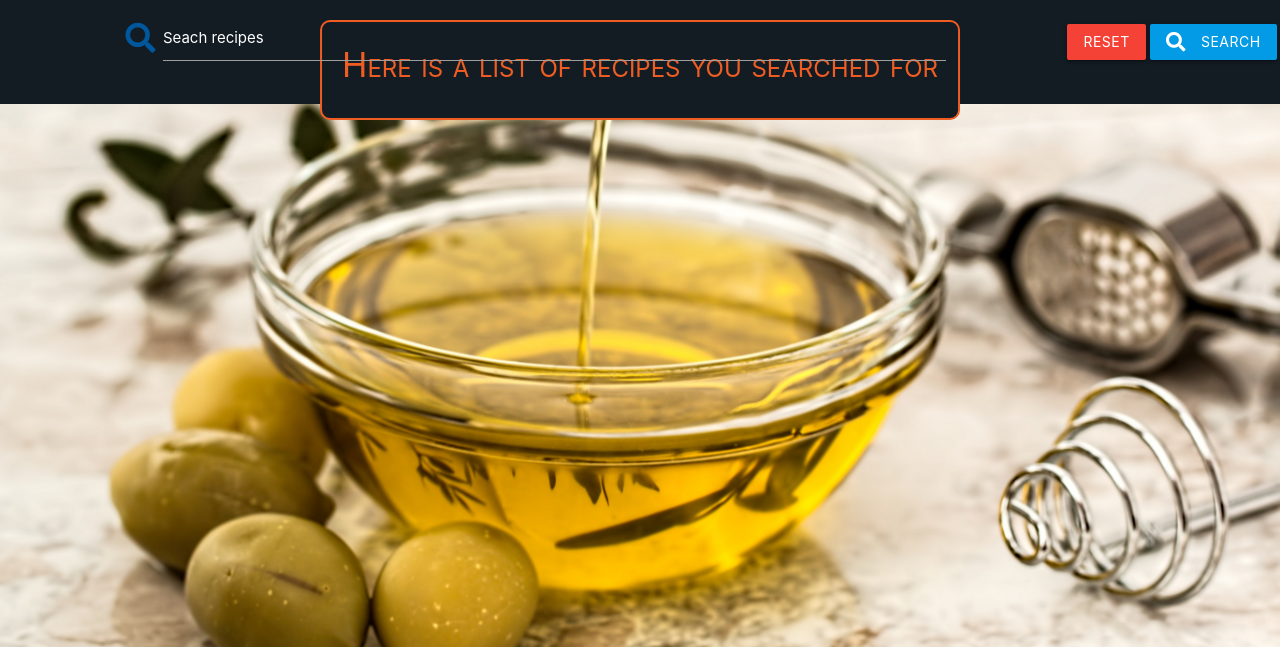
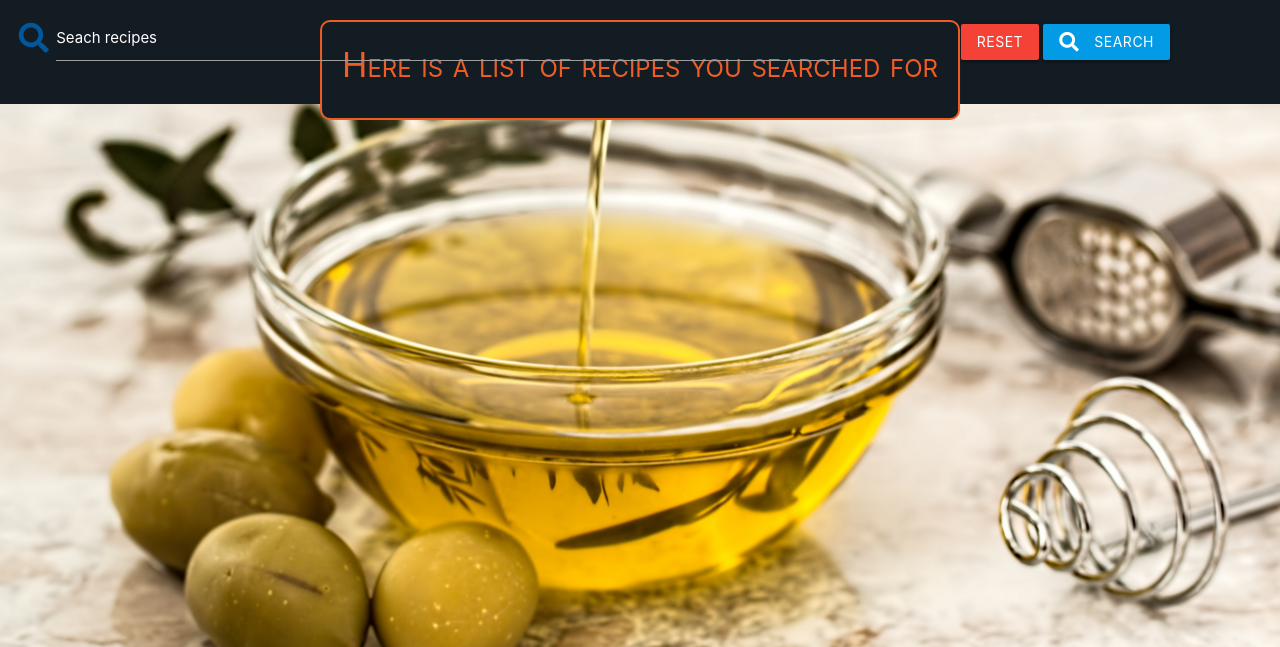
Before and after one commit to manni8436/MS3-Project, a Flask app: page /search in a window 1280 px wide; the page is wider, and only the part inside the window is pictured. Shown: the part 64-711 px from the top of that part. Run offline with Flask 2, Linux system fonts and the light colour scheme; data that the repository does not hold is empty; some libraries are stand-ins or nearby versions; some web fonts are replaced.

Commit message:
Remove overflow gap

```diff
--- a/templates/recipes.html
+++ b/templates/recipes.html
@@ -2,8 +2,8 @@
 {% block content %}
 
 <div class="recipes-hero">
-  <div class="col s12 offset-s1 m12 l3 row search-card-panel grey lighten-5">
-    <form class="col s12 offset-s1 m12 offset-m1 l12 offset-l1 search-panel" action="{{ url_for('search') }}"
+  <div class="col s12 m12 l3 row search-card-panel grey lighten-5">
+    <form class="col s12 m12 offset-m1 l12 search-panel" action="{{ url_for('search') }}"
       method="POST">
       <div class="row valign-wrapper center-align">
         <div class="col s12 input-field">
```
